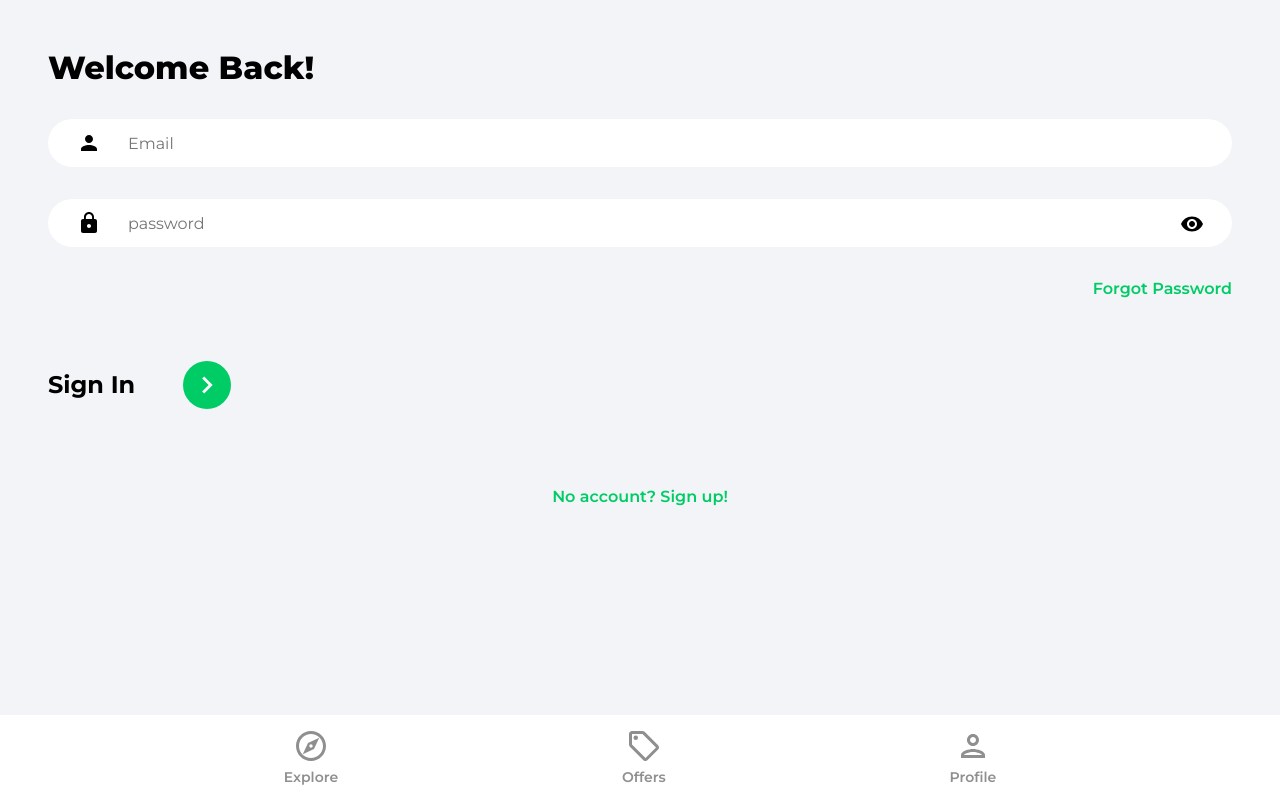
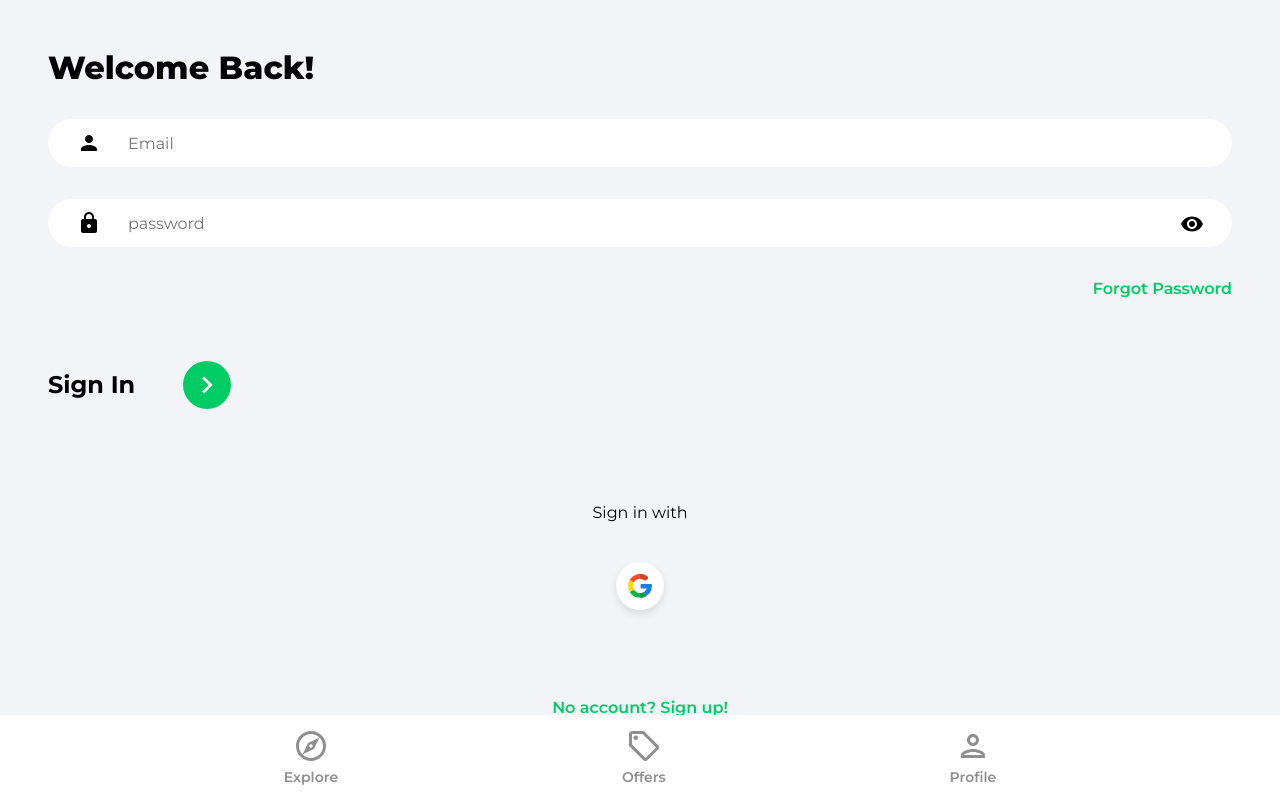
Before and after one commit to dimlutine/house-marketplace, a React (Create React App) app: page /sign-in in a window 1280 px wide. Built offline with nearby package versions, Linux system fonts and the light colour scheme.

Commit message:
add Oauth

```diff
--- /dev/null
+++ b/src/components/OAuth.jsx
@@ -0,0 +1,46 @@
+import {useLocation, useNavigate} from 'react-router-dom'
+import {getAuth, signInWithPopup, GoogleAuthProvider} from 'firebase/auth'
+import {doc, setDoc, getDoc, serverTimestamp} from 'firebase/firestore'
+import {db} from '../firebase.config'
+import {toast} from 'react-toastify'
+import googleIcon from '../assets/svg/googleIcon.svg'
+
+function OAuth() {
+    const navigate = useNavigate()
+    const location = useLocation()
+
+
+    const onGoogleClick = async () => {
+        try {
+            const auth = getAuth()
+            const provider = new GoogleAuthProvider()
+            const result = await signInWithPopup(auth, provider)
+            const user = result.user
+
+            const docRef = doc(db, 'users', user.uid)
+            const docSnap = await getDoc(docRef)
+
+            if(!docSnap.exists()){
+                await setDoc(doc(db, 'users', user.uid), {
+                    name: user.displayName,
+                    email: user.email,
+                    timestamp: serverTimestamp()
+                })
+            }
+            navigate('/')
+        } catch (error) {
+            toast.error('Cound not authorize with Google')
+        }
+    }
+
+  return (
+    <div className="socialLogin">
+        <p>Sign {location.pathname === '/sign-up' ? 'up' : 'in'} with </p>
+        <button className="socialIconDiv" onClick={onGoogleClick}>
+            <img className='socialIconImg' src={googleIcon} alt="google" />
+        </button>
+    </div>
+  )
+}
+
+export default OAuth
--- a/src/pages/SignIn.jsx
+++ b/src/pages/SignIn.jsx
@@ -4,6 +4,7 @@
 import { ReactComponent as ArrowRightIcon } from "../assets/svg/keyboardArrowRightIcon.svg";
 import visibilityIcon from "../assets/svg/visibilityIcon.svg";
 import {toast} from 'react-toastify'
+import OAuth from "../components/OAuth";
 
 function SignIn() {
   const [showPassword, setShowPassword] = useState(false);
@@ -84,7 +85,7 @@
               </button>
             </div>
           </form>
-          {/* Google OAuth */}
+          <OAuth />
 
           <Link to="/sign-up" className="registerLink">
             No account? Sign up!
--- a/src/pages/SignUp.jsx
+++ b/src/pages/SignUp.jsx
@@ -10,6 +10,7 @@
 import { ReactComponent as ArrowRightIcon } from "../assets/svg/keyboardArrowRightIcon.svg";
 import visibilityIcon from "../assets/svg/visibilityIcon.svg";
 import {toast} from 'react-toastify'
+import OAuth from "../components/OAuth";
 
 function SignUp() {
   const [showPassword, setShowPassword] = useState(false);
@@ -109,7 +110,7 @@
               </button>
             </div>
           </form>
-          {/* Google OAuth */}
+          <OAuth />
 
           <Link to="/sign-in" className="registerLink">
             Already have an account? Sign in!
```
